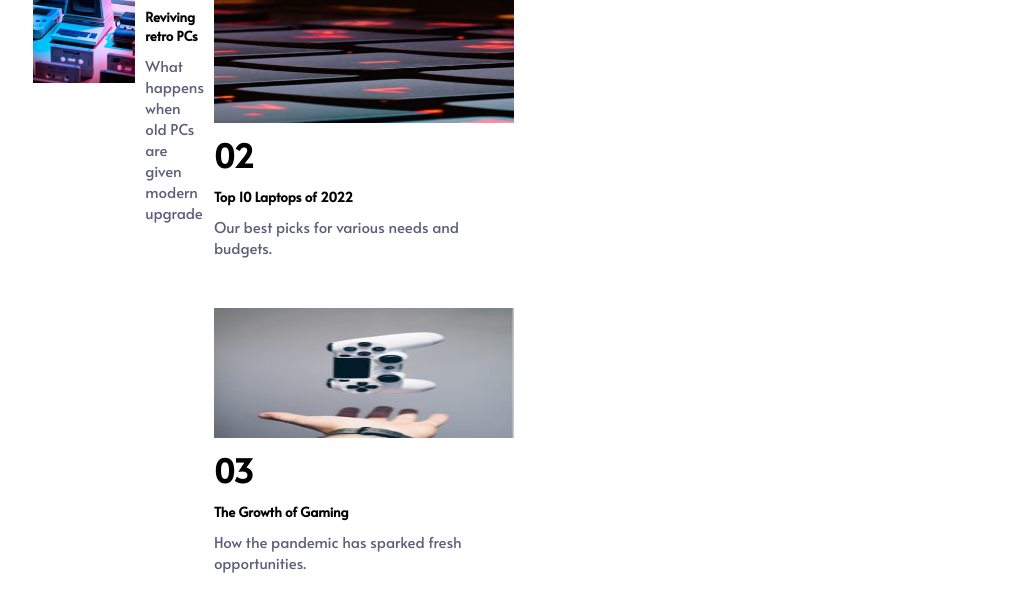
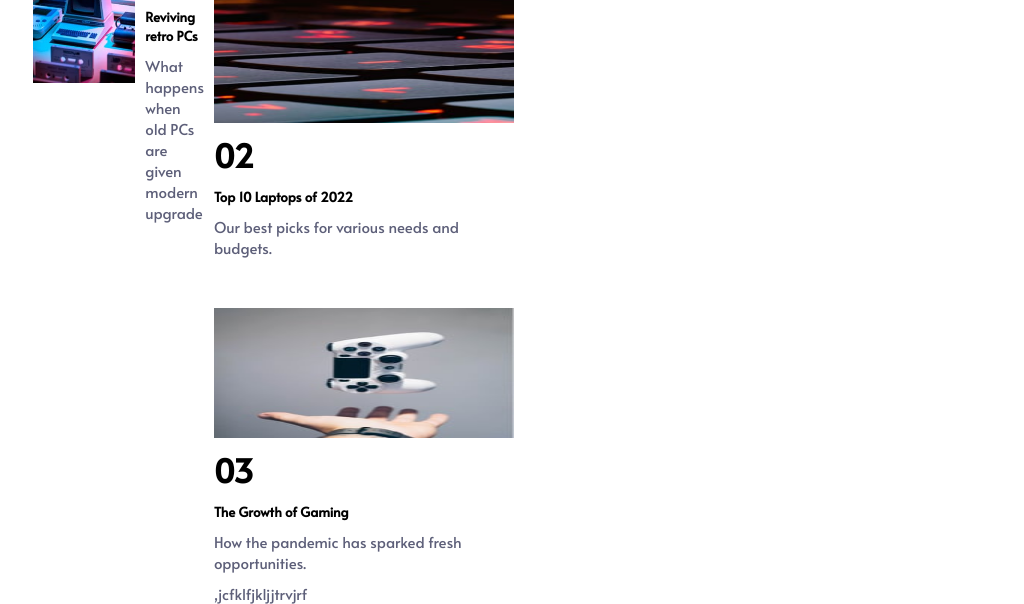
Before and after one commit to Olajumoke17/thirdrepo, a plain HTML site: page index.html in a window 1280 px wide. Shown: the part 695-1299 px from the top of the page, without its empty margins (127-1151 px from the left). Before the commit the page ends 1268 px from the top, so only its background shows below. Drawn offline with Linux system fonts and the light colour scheme.

Commit message:
added another p tag

```diff
--- a/index.html
+++ b/index.html
@@ -88,6 +88,8 @@
     <p> How the pandemic has sparked fresh opportunities.</p>
 </div>
 
+<p>,jcfklfjkljjtrvjrf</p>
+
 <!--
 
   New
```
